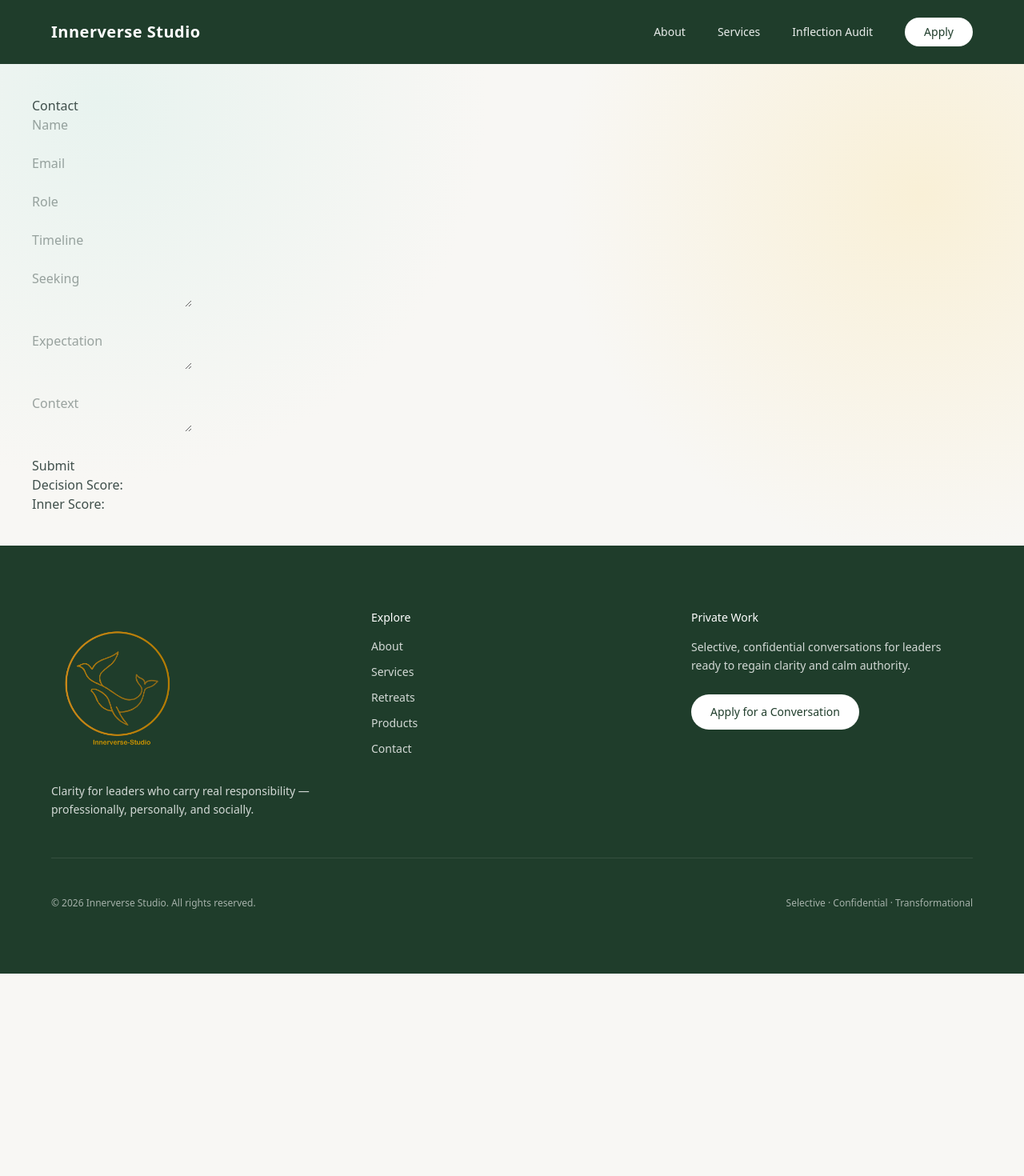
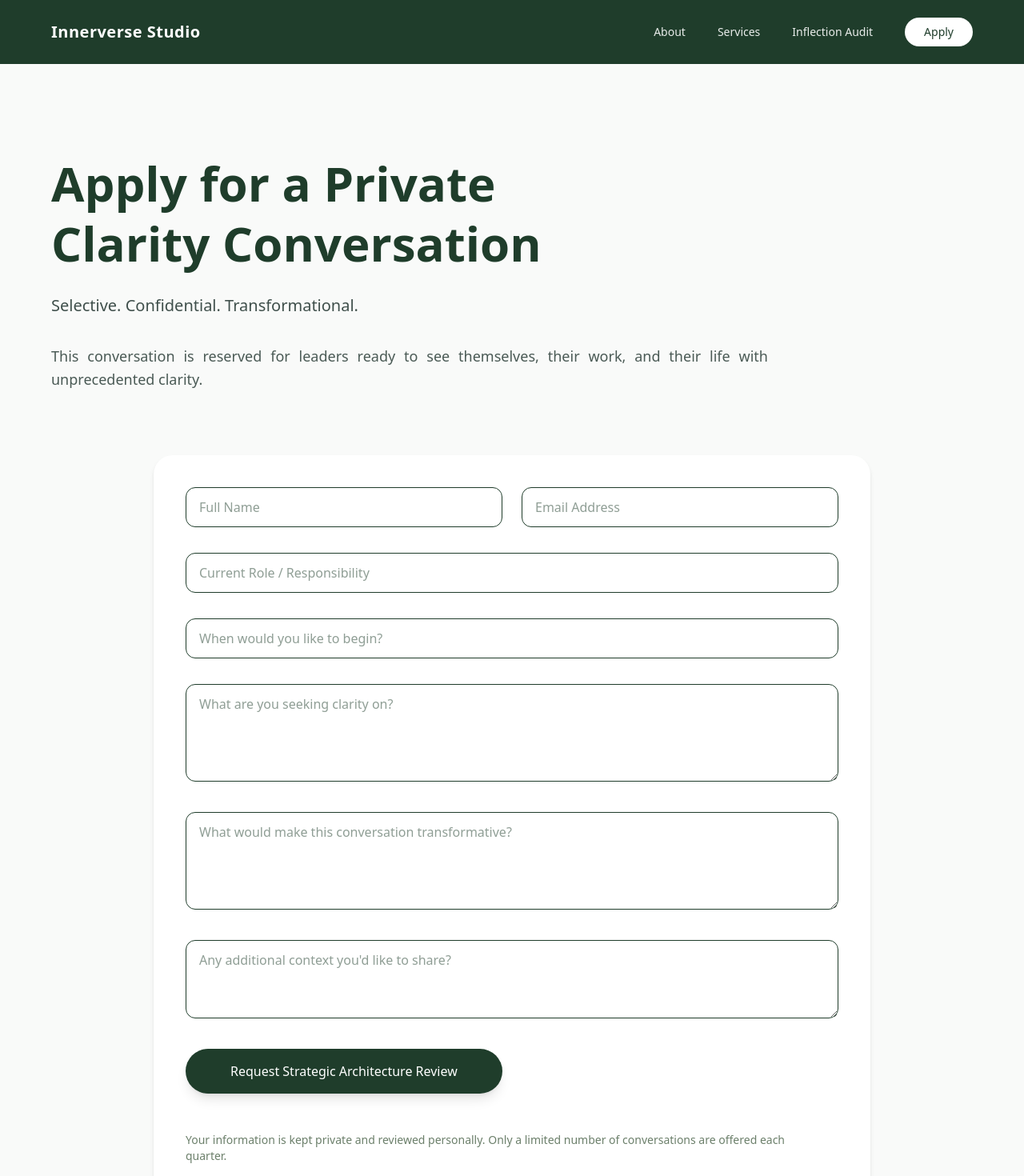
Before and after one commit to innerversestudio8-blip/innerverse-studio, a Next.js app: page /contact in a window 1280 px wide. Shown: the top 1470 px of the page at 80% size. Before the commit the page ends 1217 px from the top, so only its background shows below. Built offline with nearby package versions, Linux system fonts and the light colour scheme.

Commit message:
Fixed google sheet code

```diff
--- a/app/contact/ContactClient.tsx
+++ b/app/contact/ContactClient.tsx
@@ -30,15 +30,15 @@ export default function ContactClient() {
     };
 
     try {
-      await fetch("YOUR_SCRIPT_URL", {
+      console.log("Submitting:", formData);
+
+      await fetch("https://script.google.com/macros/s/AKfycbw2pGcrdSfgs1VL83dup4q6YMmJ0FqsO2GfiTSRM7ZjV0neGzsHafr9038fcnlyARQLSg/exec", {
         method: "POST",
-        headers: {
-          "Content-Type": "application/json",
-        },
-        body: JSON.stringify(formData),
+        mode: "no-cors", // ✅ CORS FIX
+        body: new URLSearchParams(formData as any),
       });
 
-      alert("Submitted successfully");
+      alert("Your application has been submitted successfully.");
       form.reset();
     } catch {
       alert("Something went wrong. Please try again.");
@@ -46,24 +46,105 @@ export default function ContactClient() {
   }
 
   return (
-    <main style={{ padding: 40 }}>
-      <h1>Contact</h1>
+    <main className="w-full bg-[#F9FAF9] text-[#1F3D2B]">
 
-      <form onSubmit={handleSubmit}>
-        <input name="name" placeholder="Name" required /><br /><br />
-        <input name="email" placeholder="Email" required /><br /><br />
-        <input name="role" placeholder="Role" /><br /><br />
-        <input name="timeline" placeholder="Timeline" /><br /><br />
+      {/* HERO */}
+      <section className="max-w-7xl mx-auto px-6 md:px-16 pt-28 pb-20">
+        <div className="max-w-4xl">
+          <h1 className="text-5xl md:text-6xl font-semibold leading-tight mb-6">
+            Apply for a Private
+            <br />Clarity Conversation
+          </h1>
 
-        <textarea name="seeking" placeholder="Seeking" /><br /><br />
-        <textarea name="expectation" placeholder="Expectation" /><br /><br />
-        <textarea name="context" placeholder="Context" /><br /><br />
+          <p className="text-xl text-[#3F4F4B] leading-relaxed mb-8 text-justify">
+            Selective. Confidential. Transformational.
+          </p>
 
-        <button type="submit">Submit</button>
-      </form>
+          <p className="text-lg text-[#4A5A55] leading-relaxed text-justify">
+            This conversation is reserved for leaders ready to see themselves,
+            their work, and their life with unprecedented clarity.
+          </p>
 
-      <p>Decision Score: {decisionScore}</p>
-      <p>Inner Score: {innerScore}</p>
+          {/* PRIORITY MESSAGE */}
+          {source === "audit" && (
+            <p className="mt-6 text-sm text-[#8A3A2A] font-medium">
+              Your diagnostic results have been recorded. Applications from this path are prioritized.
+            </p>
+          )}
+        </div>
+      </section>
+
+      {/* FORM */}
+      <section className="max-w-5xl mx-auto px-6 md:px-16 pb-32">
+        <form
+          onSubmit={handleSubmit}
+          className="bg-white rounded-3xl p-10 shadow-md space-y-8"
+        >
+
+          <div className="grid grid-cols-1 md:grid-cols-2 gap-6">
+            <input
+              name="name"
+              required
+              placeholder="Full Name"
+              className="w-full rounded-xl border px-4 py-3"
+            />
+            <input
+              name="email"
+              type="email"
+              required
+              placeholder="Email Address"
+              className="w-full rounded-xl border px-4 py-3"
+            />
+          </div>
+
+          <input
+            name="role"
+            placeholder="Current Role / Responsibility"
+            className="w-full rounded-xl border px-4 py-3"
+          />
+
+          <input
+            name="timeline"
+            placeholder="When would you like to begin?"
+            className="w-full rounded-xl border px-4 py-3"
+          />
+
+          <textarea
+            name="seeking"
+            rows={4}
+            placeholder="What are you seeking clarity on?"
+            className="w-full rounded-xl border px-4 py-3"
+          />
+
+          <textarea
+            name="expectation"
+            rows={4}
+            placeholder="What would make this conversation transformative?"
+            className="w-full rounded-xl border px-4 py-3"
+          />
+
+          <textarea
+            name="context"
+            rows={3}
+            placeholder="Any additional context you'd like to share?"
+            className="w-full rounded-xl border px-4 py-3"
+          />
+
+          <button
+            type="submit"
+            className="px-14 py-4 rounded-full bg-[#1F3D2B] text-white shadow-lg hover:scale-105 transition"
+          >
+            Request Strategic Architecture Review
+          </button>
+
+          <p className="text-sm text-[#6B7F6A] mt-4 max-w-3xl">
+            Your information is kept private and reviewed personally.
+            Only a limited number of conversations are offered each quarter.
+          </p>
+
+        </form>
+      </section>
+
     </main>
   );
 }
```
